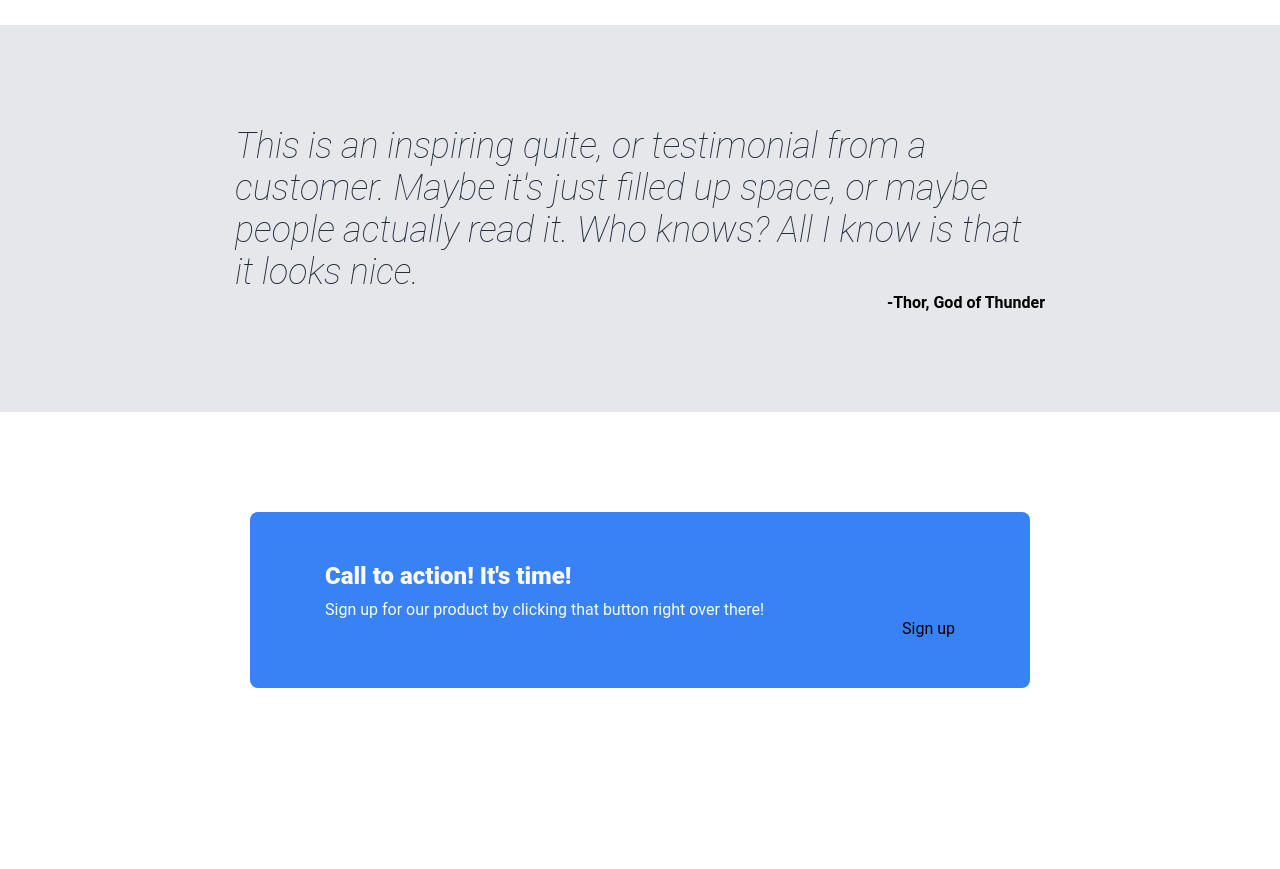
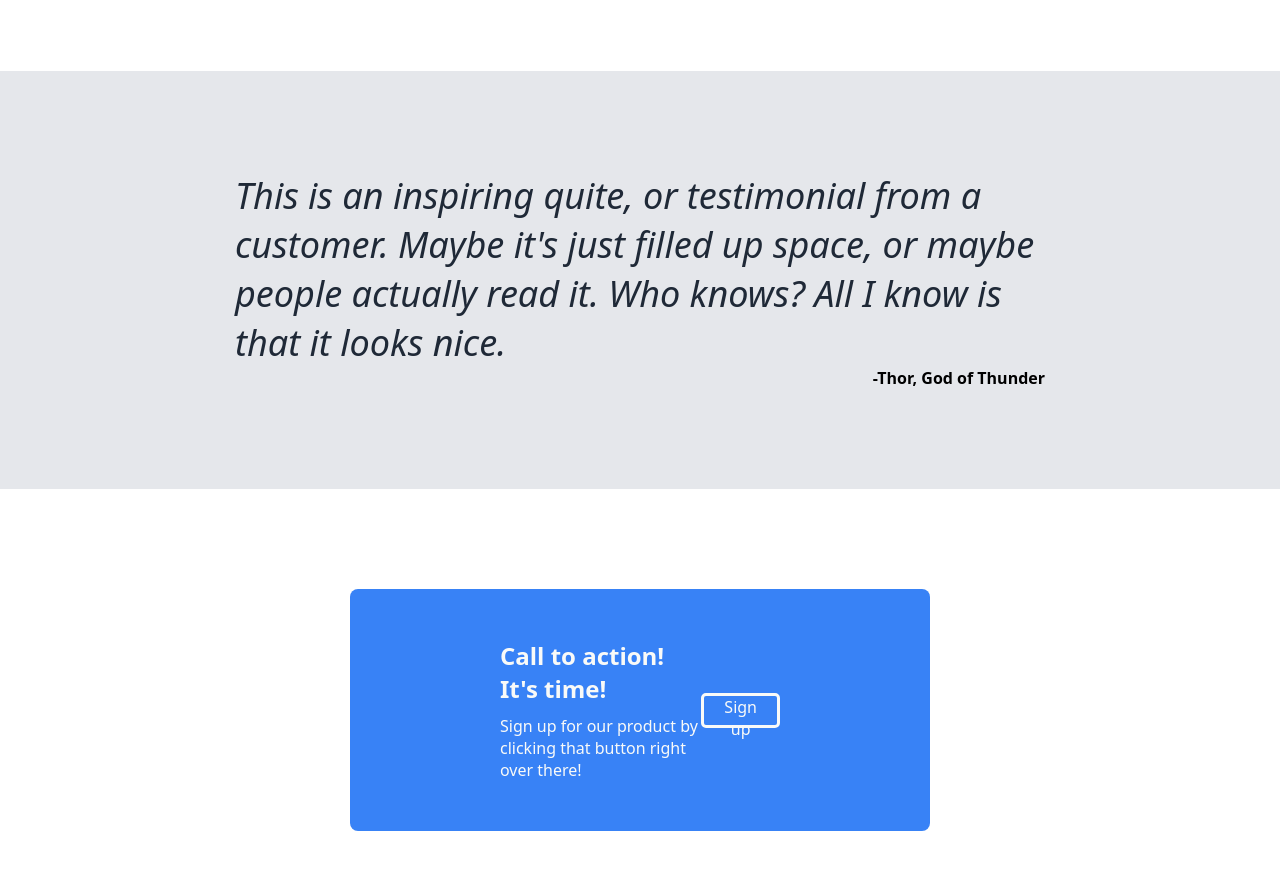
Before and after one commit to lukethun/landing-page, a plain HTML site: page index.html in a window 1280 px wide. Shown: the part 960-1829 px from the top of the page. Before the commit the page ends 1748 px from the top, so only its background shows below. Drawn offline with Linux system fonts and the light colour scheme.

Commit message:
Complete html and css for sign-up-section

```diff
--- a/index.html
+++ b/index.html
@@ -51,8 +51,10 @@
         <div id="quote-sign"><strong>-Thor, God of Thunder</strong></div>
     </div>
     <div class="sign-up-section">
+        <div class="left-items">
         <div class="call-to-action">Call to action! It's time!</div>
         <div class="text sign-up-text">Sign up for our product by clicking that button right over there!</div>
+        </div>
         <button class="sign-up-button">Sign up</button>
     </div>
 
--- a/style.css
+++ b/style.css
@@ -1,5 +1,5 @@
 body{
-    font-family: Roboto, sans-serif;
+    font-family: system-ui, -apple-system, BlinkMacSystemFont, 'Segoe UI', Roboto, Oxygen, Ubuntu, Cantarell, 'Open Sans', 'Helvetica Neue', sans-serif;
     margin: 0;
 }
 
@@ -149,7 +149,7 @@ h1{
 .quote{
     color: #1F2937;
     font-size: 36px;
-    font-weight: 1;
+    font-weight: 100;
     max-width: 810px;
 }
 
@@ -160,21 +160,27 @@ h1{
 
 .sign-up-section{
     background-color: #3882F6;
-    margin: 100px 250px;
-    padding: 50px 75px;
+    margin: 100px 350px;
+    padding: 50px 150px;
     border-radius: 8px;
+    display: flex;
+    justify-content: space-between;
+    align-items: center;
 }
 
 .call-to-action{
     font-size: 24px;
-    font-weight: 1000;
+    font-weight: 800;
 }
 
-.sign-up-text, .call-to-action{
+.sign-up-text, .call-to-action, .sign-up-button{
     color: #F9FAF8;
 }
 
 .sign-up-button{
-    display: flex;
-    justify-self: flex-end;
+    border: #F9FAF8 solid;
+    border-radius: 5px;
+    box-sizing: border-box;
+    height: 35px;
+    padding: 0 20px;
 }
```
